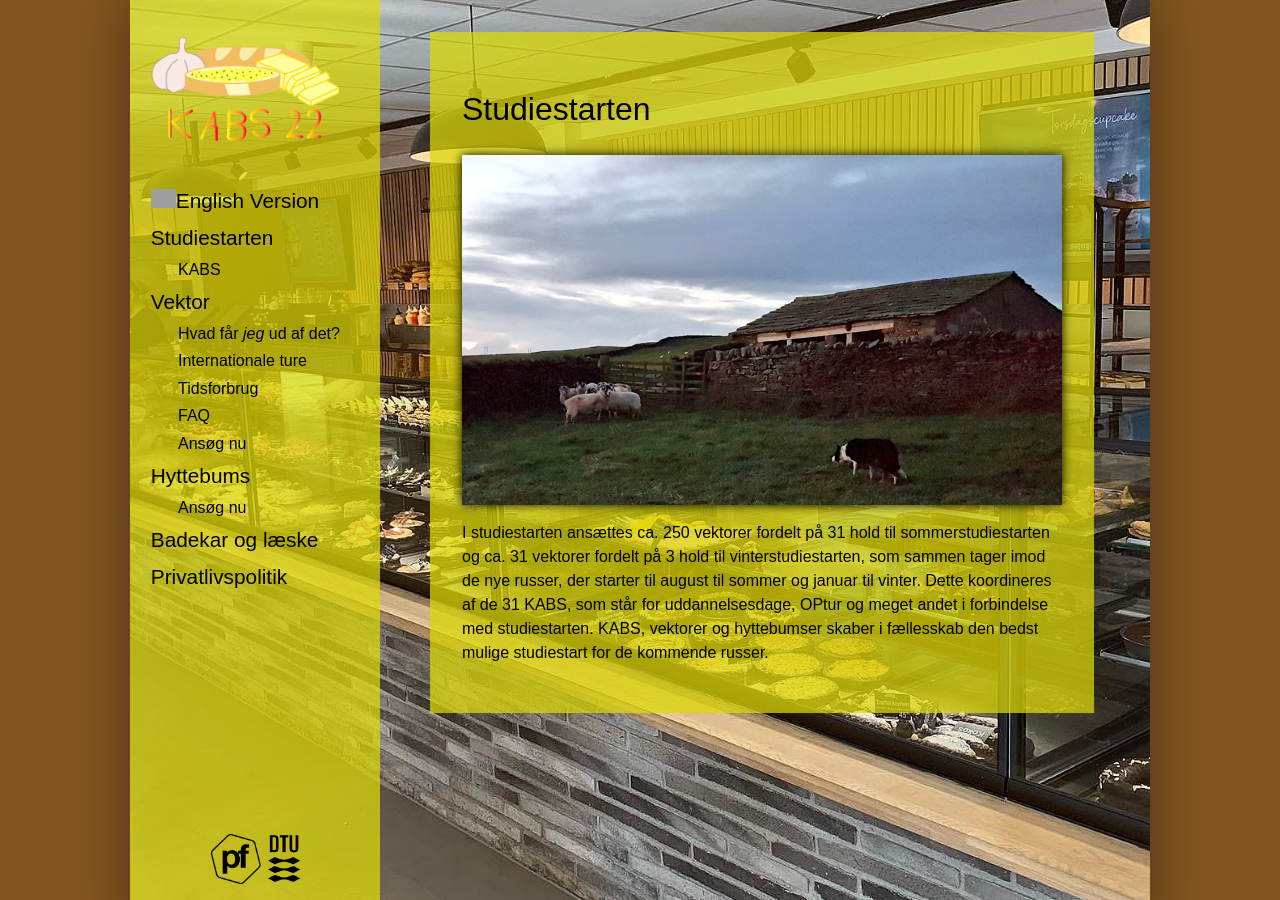
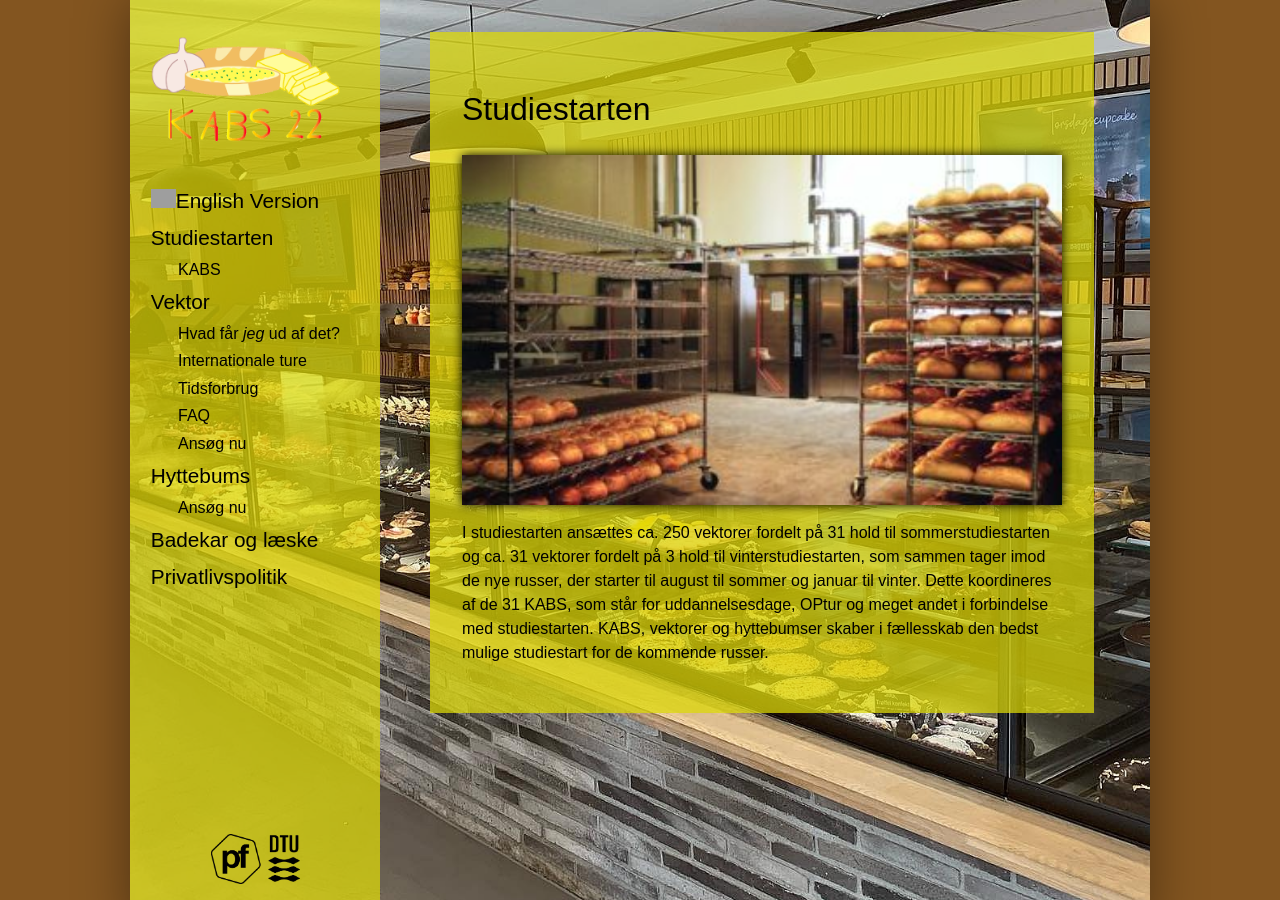
Before and after one commit to KABSDTU/kabsdtu.github.io, a Jekyll site: the page built from studiestarten.md, in a window 1280 px wide and 900 px high. Built offline with Jekyll 4.4.1, drawn with Linux system fonts in a browser that asks for light colours; some web fonts are replaced; grey boxes are pictures that could not be loaded.

Commit message:
Forside billed ændring

```diff
--- a/studiestarten.md
+++ b/studiestarten.md
@@ -4,7 +4,7 @@
 ---
 <h1>Studiestarten</h1>
 
-<div id="poster-image" style="background-image: url('/static/img/studiestarten.jpg');">
+<div id="poster-image" style="background-image: url('/static/img/bageri_forside.jpg');">
 </div>
 
 <p>
```
Also changed, not shown: static/img/bageri_forside.jpg (added).
